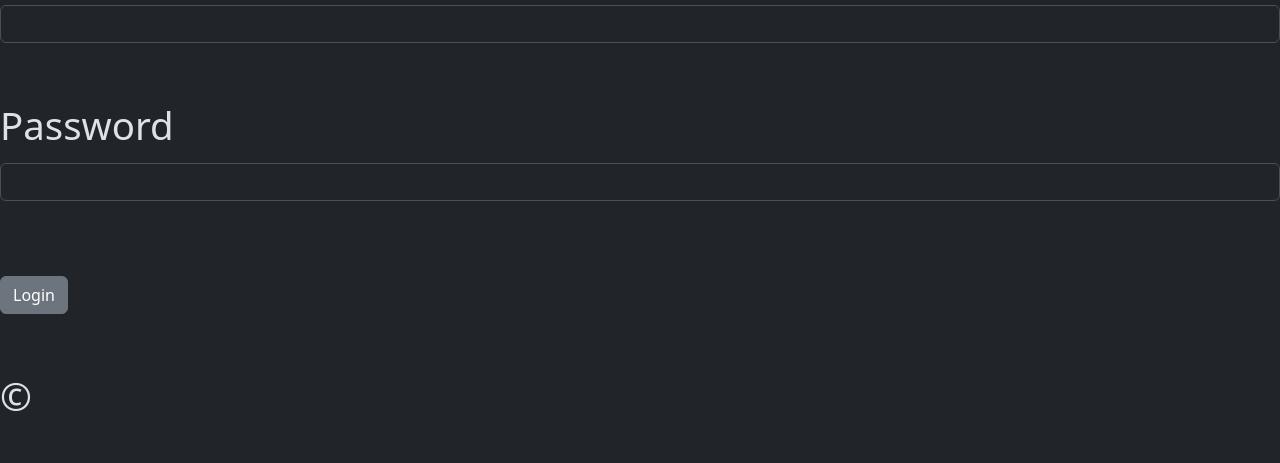
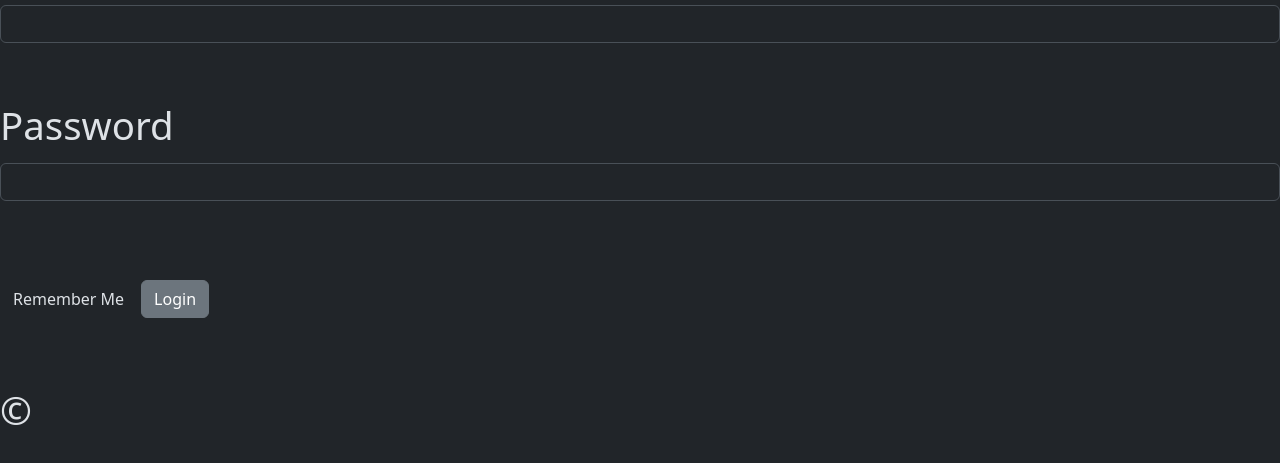
Before and after one commit to Trobins14/Capstone1, a plain HTML site: page login.html in a window 1280 px wide. Shown: the part 213-676 px from the top of the page. Drawn offline with nearby package versions, Linux system fonts and the light colour scheme.

Commit message:
Added "Remember Me" button

```diff
--- a/login.html
+++ b/login.html
@@ -61,7 +61,8 @@
   <div id="passwordHelpBlock" class="form-text">
     <!-- Your password must be 8-20 characters long, contain letters and numbers, and must not contain spaces, special characters, or emoji. -->
   </div>
-  <br>
+  <br><p class="d-inline-flex gap-1">
+    <button type="button" class="btn" data-bs-toggle="button">Remember Me</button>
   <button type="button" class="btn btn-secondary">Login</button>
 
   <div class="content"></div>
```
